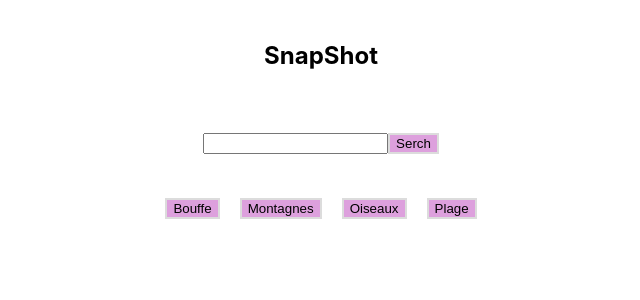
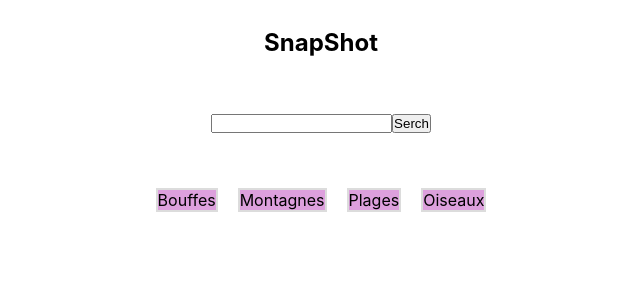
Before and after one commit to Titouan-Esc/All_projet_react, a React (Create React App) app: page / in a window 1280 px wide. Shown: the top 300 px of the page, without its empty margins (319-959 px from the left). Built offline with nearby package versions, Linux system fonts and the light colour scheme.

Commit message:
Fin du routage de mort et la je beug sur pourquoi les images ne s'affiche pas

```diff
--- a/src/App.js
+++ b/src/App.js
@@ -1,5 +1,9 @@
 import { BrowserRouter as Router, Switch, Route } from 'react-router-dom';
 import NavAndButton from './components/NavAndButton';
+import Montaigne from './pages/Montaigne';
+import Oiseaux from './pages/Oiseaux';
+import Plage from './pages/Plage';
+import Bouffe from './pages/Bouffe';
 import scss from './scss/style.scss';
 
 
@@ -10,7 +14,10 @@ function App() {
       <Router>
         <NavAndButton/>
         <Switch>
-
+          <Route path="/" exact Component= {Bouffe}/>
+          <Route path="/Montaigne" Component={Montaigne}/>
+          <Route path="/Oiseaux" Component={Oiseaux} />
+          <Route path="/Plage" Component={Plage}/>
         </Switch>
       </Router>
     </main>
--- a/src/components/ContainerImage.jsx
+++ b/src/components/ContainerImage.jsx
@@ -1,8 +1,15 @@
-const ContainerImage = () => {
+const ContainerImage = ({image}) => {
     return (
-        <div>
-
-        </div>
+        <>
+            {image.map((fond) => {
+                const {id, image} = fond;
+                return (
+                    <div key={id}>
+                        <img src={image} alt="Image"/>
+                    </div>
+                )
+            })}
+        </>
     )
 }
 
--- a/src/components/NavAndButton.jsx
+++ b/src/components/NavAndButton.jsx
@@ -1,3 +1,6 @@
+import { NavLink } from 'react-router-dom'
+
+
 const NavAndButton = () => {
     return (
         <nav>
@@ -7,10 +10,18 @@ const NavAndButton = () => {
                 <button>Serch</button>
             </div>
             <div className="choises">
-                <button>Bouffe</button>
-                <button>Montagnes</button>
-                <button>Oiseaux</button>
-                <button>Plage</button>
+                <NavLink to="/">
+                    <p>Bouffes</p>
+                </NavLink>
+                <NavLink to="/Montaigne">
+                    <p>Montagnes</p>
+                </NavLink>
+                <NavLink to="/Plage">
+                    <p>Plages</p>
+                </NavLink>
+                <NavLink to="/Oiseaux">
+                    <p>Oiseaux</p>
+                </NavLink>
             </div>
         </nav>
     )
--- a/src/pages/Bouffe.js
+++ b/src/pages/Bouffe.js
@@ -0,0 +1,16 @@
+import React, { useState, useEffect } from 'react'
+import ContainerImage from '../components/ContainerImage';
+import bouffe from "../data/Bouffe";
+
+const Bouffe = () => {
+    const [image, setImage] = useState(bouffe)
+    return (
+        <>
+            <div className="container_image">
+                <ContainerImage image={image}/>
+            </div>
+        </>
+    )
+}
+
+export default Bouffe
--- a/src/pages/Montaigne.js
+++ b/src/pages/Montaigne.js
@@ -0,0 +1,16 @@
+import React, { useState, useEffect } from 'react'
+import ContainerImage from '../components/ContainerImage';
+import montagne from "../data/Montaigne";
+
+const Bouffe = () => {
+    const [image, setImage] = useState(montagne)
+    return (
+        <>
+            <div className="container_image">
+                <ContainerImage image={image}/>
+            </div>
+        </>
+    )
+}
+
+export default Bouffe
--- a/src/pages/Oiseaux.js
+++ b/src/pages/Oiseaux.js
@@ -0,0 +1,16 @@
+import React, { useState, useEffect } from 'react'
+import ContainerImage from '../components/ContainerImage';
+import oiseaux from "../data/Oiseaux";
+
+const Bouffe = () => {
+    const [image, setImage] = useState(oiseaux)
+    return (
+        <>
+            <div className="container_image">
+                <ContainerImage image={image}/>
+            </div>
+        </>
+    )
+}
+
+export default Bouffe
--- a/src/pages/Plage.js
+++ b/src/pages/Plage.js
@@ -0,0 +1,16 @@
+import React, { useState, useEffect } from 'react'
+import ContainerImage from '../components/ContainerImage';
+import plage from "../data/Plage";
+
+const Bouffe = () => {
+    const [image, setImage] = useState(plage)
+    return (
+        <>
+            <div className="container_image">
+                <ContainerImage image={image}/>
+            </div>
+        </>
+    )
+}
+
+export default Bouffe
--- a/src/scss/_navbar.scss
+++ b/src/scss/_navbar.scss
@@ -1,9 +1,18 @@
+* {
+  margin: 0;
+  padding: 0;
+  list-style: none;
+  text-decoration: none;
+  box-sizing: border-box;
+  color: black;
+}
+
 nav {
   height: 30vh;
   @include flex(space-around, column);
 
   .button_and_recherche {
-    button {
+    p {
       @include button;
 
       &:hover {
@@ -13,7 +22,8 @@ nav {
   }
 
   .choises {
-    button {
+    @include flex(space-between, row);
+    p {
       @include button;
       margin: 0 10px;
 
```
